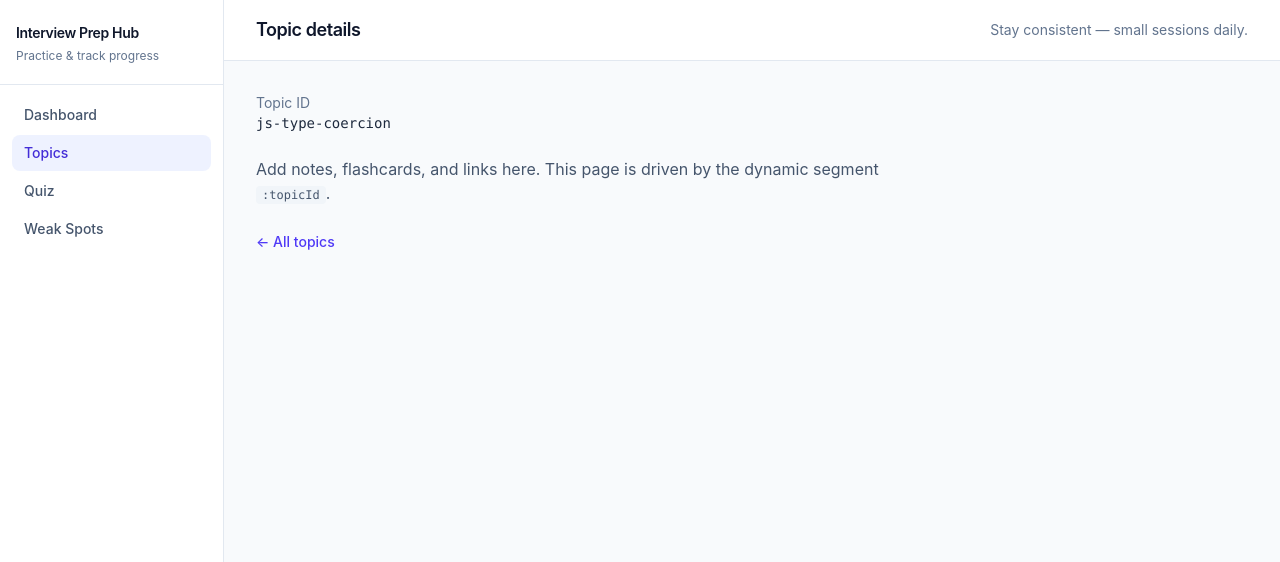
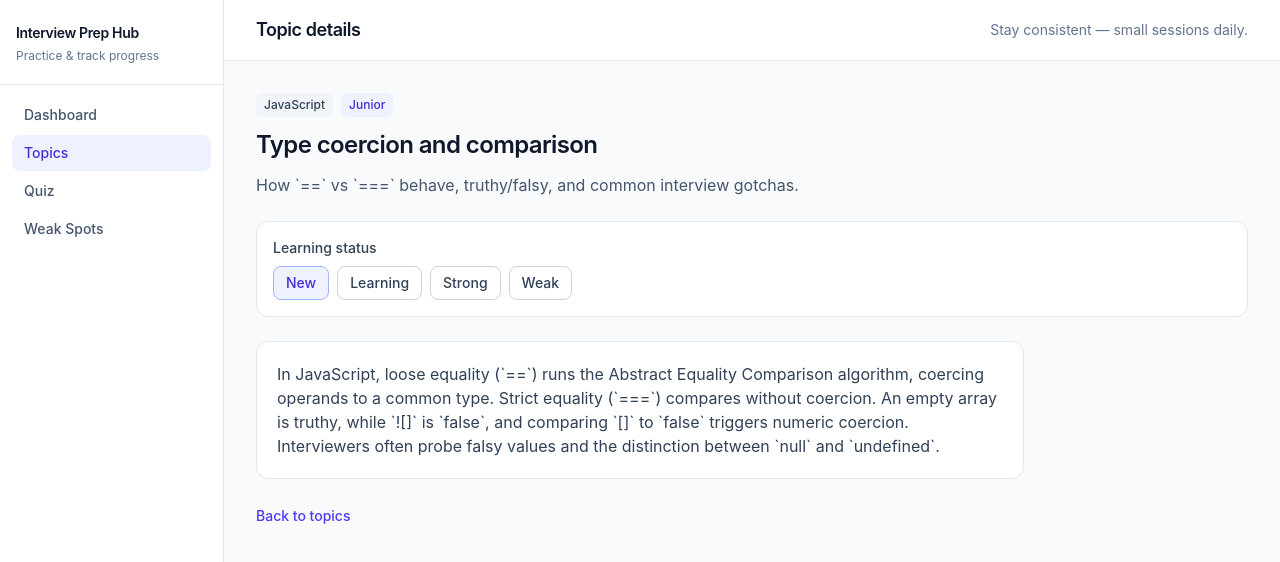
Before and after one commit to annabusko/interview-prep-hub, a React (Vite) app: page /topics/js-type-coercion in a window 1280 px wide. Shown: the top 562 px of the page. Built offline with nearby package versions, Linux system fonts and the light colour scheme.

Commit message:
feat: add topic details screen and topic status persistence

```diff
--- /dev/null
+++ b/src/app/topic-progress/topicProgress.storage.ts
@@ -0,0 +1,75 @@
+import type { TopicProgress, TopicStatus } from '../../domain/models'
+
+const TOPIC_PROGRESS_STORAGE_KEY = 'interview-prep-hub:topic-progress'
+const TOPIC_STATUSES = new Set<TopicStatus>(['new', 'learning', 'strong', 'weak'])
+
+function isTopicStatus(value: unknown): value is TopicStatus {
+  return typeof value === 'string' && TOPIC_STATUSES.has(value as TopicStatus)
+}
+
+function parseTopicProgress(raw: string): TopicProgress[] {
+  try {
+    const parsed: unknown = JSON.parse(raw)
+    if (!Array.isArray(parsed)) return []
+
+    return parsed.flatMap((item) => {
+      if (!item || typeof item !== 'object') return []
+
+      const candidate = item as Partial<TopicProgress>
+      if (typeof candidate.topicId !== 'string' || !isTopicStatus(candidate.status)) return []
+
+      return [
+        {
+          topicId: candidate.topicId,
+          status: candidate.status,
+          lastReviewedAt:
+            typeof candidate.lastReviewedAt === 'string' ? candidate.lastReviewedAt : undefined,
+        },
+      ]
+    })
+  } catch {
+    return []
+  }
+}
+
+export function readTopicProgress(): TopicProgress[] {
+  if (globalThis.window === undefined) return []
+
+  try {
+    const raw = globalThis.localStorage.getItem(TOPIC_PROGRESS_STORAGE_KEY)
+    if (!raw) return []
+    return parseTopicProgress(raw)
+  } catch {
+    return []
+  }
+}
+
+export function writeTopicProgress(progress: TopicProgress[]): void {
+  if (globalThis.window === undefined) return
+
+  try {
+    globalThis.localStorage.setItem(TOPIC_PROGRESS_STORAGE_KEY, JSON.stringify(progress))
+  } catch {
+    // Fail silently in private mode or if storage quota is exceeded.
+  }
+}
+
+export function getTopicStatus(topicId: string): TopicStatus {
+  const progress = readTopicProgress()
+  const entry = progress.find((item) => item.topicId === topicId)
+  return entry?.status ?? 'new'
+}
+
+export function setTopicStatus(topicId: string, status: TopicStatus): void {
+  const progress = readTopicProgress()
+  const now = new Date().toISOString()
+  const existingIndex = progress.findIndex((item) => item.topicId === topicId)
+
+  if (existingIndex === -1) {
+    progress.push({ topicId, status, lastReviewedAt: now })
+  } else {
+    progress[existingIndex] = { ...progress[existingIndex], status, lastReviewedAt: now }
+  }
+
+  writeTopicProgress(progress)
+}
--- /dev/null
+++ b/src/app/topic-progress/useTopicProgress.ts
@@ -0,0 +1,18 @@
+import { useCallback } from 'react'
+import type { TopicStatus } from '../../domain/models'
+import {
+  getTopicStatus as getTopicStatusFromStorage,
+  setTopicStatus as setTopicStatusInStorage,
+} from './topicProgress.storage'
+
+export function useTopicProgress() {
+  const getTopicStatus = useCallback((topicId: string): TopicStatus => {
+    return getTopicStatusFromStorage(topicId)
+  }, [])
+
+  const setTopicStatus = useCallback((topicId: string, status: TopicStatus): void => {
+    setTopicStatusInStorage(topicId, status)
+  }, [])
+
+  return { getTopicStatus, setTopicStatus }
+}
--- a/src/i18n/locales/en.json
+++ b/src/i18n/locales/en.json
@@ -25,5 +25,17 @@
     "description": "Browse interview topics for your selected level. Filter by category and search by topic title.",
     "emptyState": "No topics match your current filters.",
     "openDetails": "Open topic"
+  },
+  "topicDetails": {
+    "missingTopic": "Missing topic.",
+    "notFound": "Topic not found.",
+    "statusLabel": "Learning status",
+    "backToTopics": "Back to topics"
+  },
+  "topicStatus": {
+    "new": "New",
+    "learning": "Learning",
+    "strong": "Strong",
+    "weak": "Weak"
   }
 }
--- a/src/i18n/locales/ru.json
+++ b/src/i18n/locales/ru.json
@@ -25,5 +25,17 @@
     "description": "Изучайте темы собеседований для выбранного уровня. Фильтруйте по категории и ищите по названию темы.",
     "emptyState": "По текущим фильтрам темы не найдены.",
     "openDetails": "Открыть тему"
+  },
+  "topicDetails": {
+    "missingTopic": "Тема не указана.",
+    "notFound": "Тема не найдена.",
+    "statusLabel": "Статус изучения",
+    "backToTopics": "Назад к темам"
+  },
+  "topicStatus": {
+    "new": "Новая",
+    "learning": "Изучаю",
+    "strong": "Сильная",
+    "weak": "Слабая"
   }
 }
--- a/src/pages/TopicDetailPage.tsx
+++ b/src/pages/TopicDetailPage.tsx
@@ -1,32 +1,115 @@
+import { useMemo, useState } from 'react'
+import type { TopicStatus } from '../domain/models'
+import { useTranslation } from 'react-i18next'
 import { Link, useParams } from 'react-router-dom'
+import { usePreferences } from '../app/providers/preferences/usePreferences'
+import { useTopicProgress } from '../app/topic-progress/useTopicProgress'
+import { categories } from '../data/categories'
+import { topics } from '../data/topics'
 import { PATHS } from '../routes/paths'
 
+const TOPIC_STATUSES: TopicStatus[] = ['new', 'learning', 'strong', 'weak']
+
 export function TopicDetailPage() {
+  const { t } = useTranslation()
   const { topicId } = useParams<{ topicId: string }>()
+  const {
+    preferences: { selectedLanguage },
+  } = usePreferences()
+  const { getTopicStatus, setTopicStatus } = useTopicProgress()
+  const [currentStatus, setCurrentStatus] = useState<TopicStatus>(
+    () => (topicId ? getTopicStatus(topicId) : 'new'),
+  )
+
+  const topic = useMemo(
+    () => topics.find((item) => item.id === topicId),
+    [topicId],
+  )
+
+  const categoryTitle = useMemo(() => {
+    if (!topic) return ''
+    const category = categories.find((item) => item.id === topic.categoryId)
+    return category ? category.title[selectedLanguage] : topic.categoryId
+  }, [selectedLanguage, topic])
 
   if (!topicId) {
     return (
       <p className="text-slate-600">
-        Missing topic. <Link className="text-indigo-600 underline" to={PATHS.topics}>Back to topics</Link>
+        {t('topicDetails.missingTopic')}{' '}
+        <Link className="text-indigo-600 underline" to={PATHS.topics}>
+          {t('topicDetails.backToTopics')}
+        </Link>
       </p>
+    )
+  }
+
+  if (!topic) {
+    return (
+      <div className="space-y-4">
+        <p className="text-slate-600">{t('topicDetails.notFound')}</p>
+        <Link
+          to={PATHS.topics}
+          className="inline-flex text-sm font-medium text-indigo-600 hover:text-indigo-800"
+        >
+          {t('topicDetails.backToTopics')}
+        </Link>
+      </div>
     )
   }
 
   return (
     <div className="space-y-6">
-      <div>
-        <p className="text-sm text-slate-500">Topic ID</p>
-        <p className="font-mono text-sm text-slate-800">{topicId}</p>
+      <div className="space-y-3">
+        <div className="flex flex-wrap items-center gap-2">
+          <span className="rounded-md bg-slate-100 px-2 py-1 text-xs font-medium text-slate-700">
+            {categoryTitle}
+          </span>
+          <span className="rounded-md bg-indigo-50 px-2 py-1 text-xs font-medium text-indigo-700">
+            {t(`filters.${topic.level}`)}
+          </span>
+        </div>
+        <h2 className="text-2xl font-semibold tracking-tight text-slate-900">
+          {topic.title[selectedLanguage]}
+        </h2>
+        <p className="max-w-3xl text-slate-600">{topic.summary[selectedLanguage]}</p>
       </div>
-      <p className="max-w-2xl text-slate-600">
-        Add notes, flashcards, and links here. This page is driven by the dynamic segment{' '}
-        <code className="rounded bg-slate-100 px-1.5 py-0.5 font-mono text-xs">:topicId</code>.
-      </p>
+
+      <section className="space-y-2 rounded-xl border border-slate-200 bg-white p-4">
+        <p className="text-sm font-medium text-slate-700">{t('topicDetails.statusLabel')}</p>
+        <div className="flex flex-wrap gap-2">
+          {TOPIC_STATUSES.map((status) => {
+            const isActive = currentStatus === status
+            return (
+              <button
+                key={status}
+                type="button"
+                onClick={() => {
+                  setTopicStatus(topic.id, status)
+                  setCurrentStatus(status)
+                }}
+                className={[
+                  'rounded-lg border px-3 py-1.5 text-sm font-medium transition-colors',
+                  isActive
+                    ? 'border-indigo-300 bg-indigo-50 text-indigo-700'
+                    : 'border-slate-300 bg-white text-slate-700 hover:bg-slate-50',
+                ].join(' ')}
+              >
+                {t(`topicStatus.${status}`)}
+              </button>
+            )
+          })}
+        </div>
+      </section>
+
+      <article className="max-w-3xl whitespace-pre-line rounded-xl border border-slate-200 bg-white p-5 text-slate-700">
+        {topic.content[selectedLanguage]}
+      </article>
+
       <Link
         to={PATHS.topics}
         className="inline-flex text-sm font-medium text-indigo-600 hover:text-indigo-800"
       >
-        ← All topics
+        {t('topicDetails.backToTopics')}
       </Link>
     </div>
   )
```
